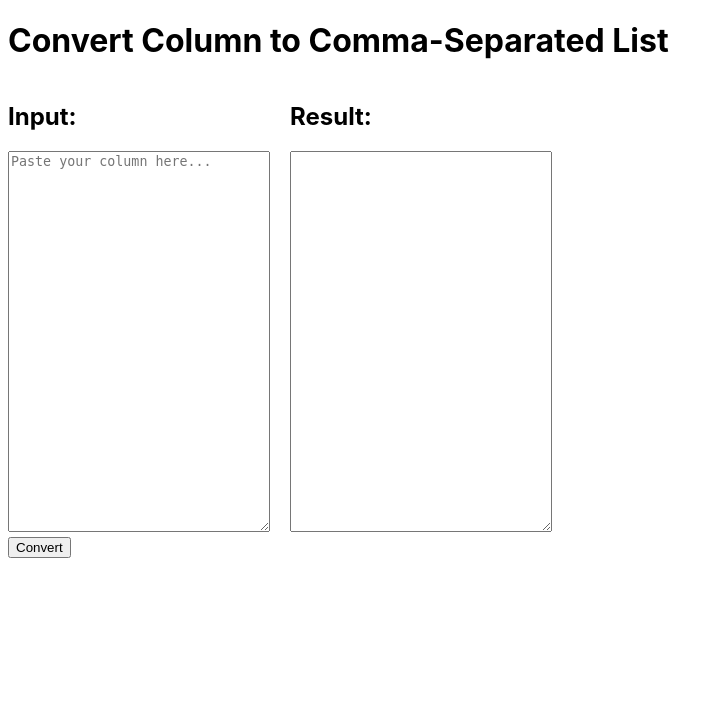
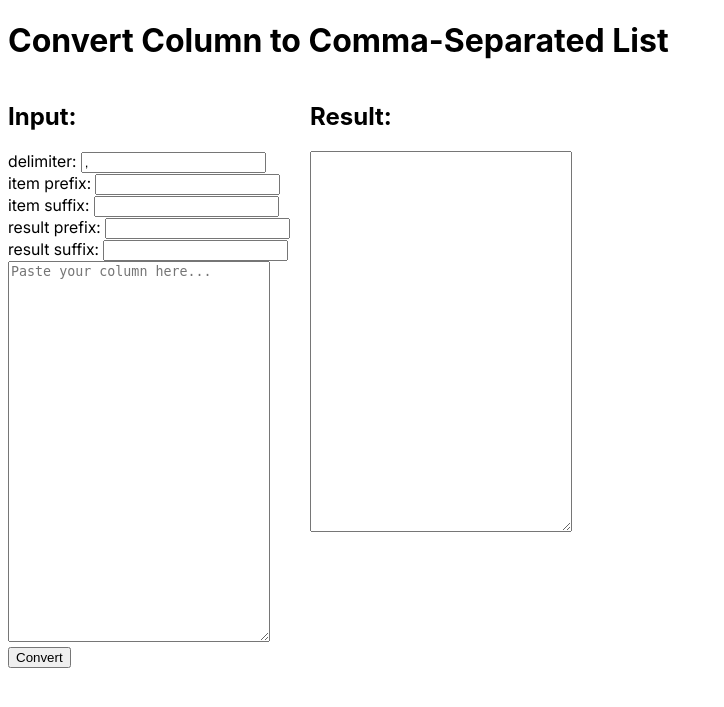
Before and after one commit to blueboard18/convert-blue, a Flask app: page / in a window 1280 px wide. Shown: the top 707 px of the page, without its empty margins (0-724 px from the left). Run offline with Flask 3, Linux system fonts and the light colour scheme; some web fonts are replaced.

Commit message:
update input options and layout

```diff
--- a/app/converter.py
+++ b/app/converter.py
@@ -1,3 +1,5 @@
-def convert_column_to_comma_list(text):
+def convert_column_to_comma_list(text, delimiter=',', item_prefix='', item_suffix='', result_prefix='', result_suffix=''):
     lines = text.strip().splitlines()
-    return ','.join([line.strip() for line in lines if line.strip()])
+    processed = [f"{item_prefix}{line.strip()}{item_suffix}" for line in lines if line.strip()]
+    processed = f"{result_prefix}{delimiter.join(processed)}{result_suffix}"
+    return processed
--- a/app/routes.py
+++ b/app/routes.py
@@ -5,8 +5,30 @@ main = Blueprint('main', __name__)
 
 @main.route('/', methods=['GET', 'POST'])
 def index():
-    result = ""
+    result=""
+    column_text=""
+    delimiter=","
+    item_prefix=""
+    item_suffix=""
+    result_prefix=""
+    result_suffix=""
+
     if request.method == 'POST':
         column_text = request.form.get('column_data', '')
-        result = convert_column_to_comma_list(column_text)
-    return render_template('index.html', result=result)
+        delimiter = request.form.get('delimiter', ',')
+        item_prefix = request.form.get('item_prefix', '')
+        item_suffix = request.form.get('item_suffix', '')
+        result_prefix = request.form.get('result_prefix', '')
+        result_suffix = request.form.get('result_suffix', '')
+        result = convert_column_to_comma_list(column_text, delimiter, item_prefix, item_suffix, result_prefix, result_suffix)
+
+    return render_template(
+        'index.html',
+        result=result,
+        column_text=column_text,
+        delimiter=delimiter,
+        item_prefix=item_prefix,
+        item_suffix=item_suffix,
+        result_prefix=result_prefix,
+        result_suffix=result_suffix
+    )
--- a/app/static/style.css
+++ b/app/static/style.css
@@ -22,3 +22,10 @@
     gap: 20px; /* space between form and result */
     margin-top: 20px;
 }
+
+.toolbar {
+  display: flex;
+  gap: 10px;
+  margin-bottom: 10px;
+  align-items: center;
+}
--- a/app/templates/index.html
+++ b/app/templates/index.html
@@ -11,9 +11,26 @@
         <div>
             <h2>Input:</h2>
             <form method="POST">
-                <textarea name="column_data" rows="25" cols="30" placeholder="Paste your column here..."></textarea><br>
+                <label>delimiter:
+                    <input type="text" name="delimiter" value="{{ delimiter or ',' }}" />
+                </label><br>
+                <label>item prefix:
+                    <input type="text" name="item_prefix" value="{{ item_prefix or '' }}" />
+                </label><br>
+                <label>item suffix:
+                    <input type="text" name="item_suffix" value="{{ item_suffix or '' }}" />
+                </label><br>
+                <label>result prefix:
+                    <input type="text" name="result_prefix" value="{{ result_prefix or '' }}" />
+                </label><br>
+                <label>result suffix:
+                    <input type="text" name="result_suffix" value="{{ result_suffix or '' }}" />
+                </label><br>
+                <textarea name="column_data" rows="25" cols="30" placeholder="Paste your column here...">{{ column_text or '' }}</textarea><br>
+
                 <button type="submit">Convert</button>
             </form>
+
         </div>
 
         <div>
```
Also changed, not shown: 1 other file.
